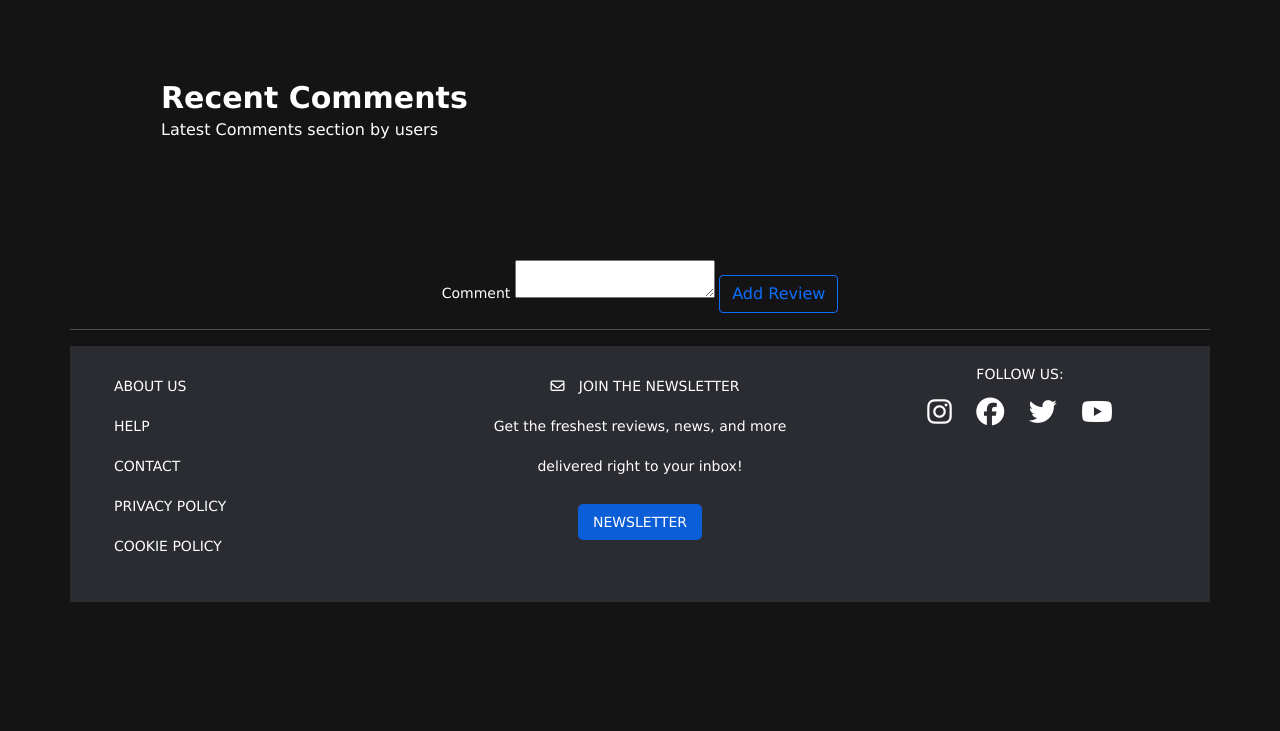
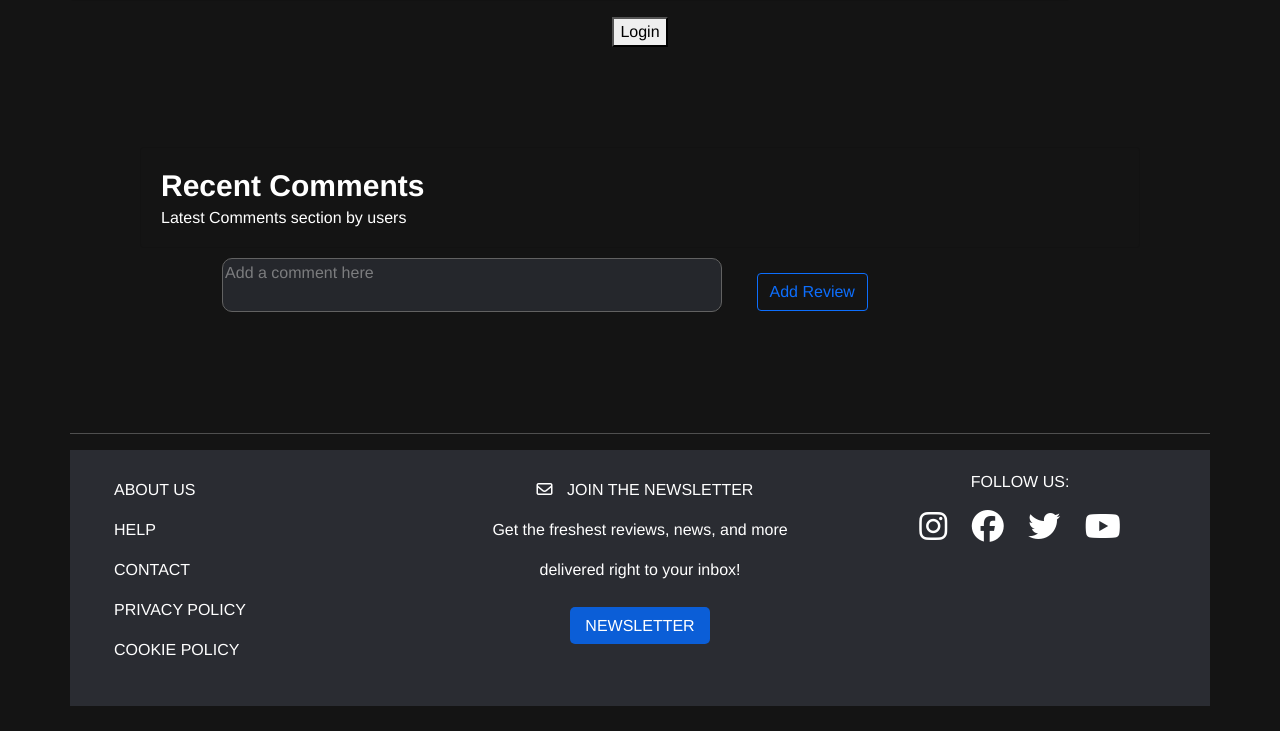
Before and after one commit to joao-guerra91/mdb, a Node server app: template views/movie-detail.hbs in a window 1280 px wide. Shown: the part 501-1232 px from the top of the page. Before the commit the page ends 1103 px from the top, so only its background shows below. Run offline with Node 20, Linux system fonts and the light colour scheme; the template is opened without the code that fills it, so the values that code supplies are empty; some libraries are stand-ins or nearby versions.

Commit message:
Did some details

```diff
--- a/public/stylesheets/style.css
+++ b/public/stylesheets/style.css
@@ -1,5 +1,5 @@
 body {
-  font: 14px "Lucida Grande", Helvetica, Arial, sans-serif;
+  font-family: Helvetica;
   background-color: #141414;
 }
 
--- a/views/movie-detail.hbs
+++ b/views/movie-detail.hbs
@@ -1,3 +1,29 @@
+<style>
+textarea {
+    border-radius: 10px;
+    background-color: #2A2C32;
+    opacity: 0.8;
+    color: white;
+    resize: none;
+    position: relative;
+    bottom: 90px;
+    width: 500px;
+    right: 110px;
+}
+
+::placeholder {
+    color: white;
+    opacity: 0.5;
+}
+
+#review-button {
+    position: relative;
+    bottom: 106px;
+    right: 80px;
+}
+</style>
+
+
 <br>
 <br>
 <div class="card mb-3 style" style="max-width: 1000px;">
@@ -73,10 +99,7 @@
   </label>
   <input type="text" name="user"> --}}
 
-  <label>
-  Comment
-  </label>
-  <textarea name="comment"></textarea>
-  <button class="btn btn-outline-primary" type="submit">Add Review</button>
+  <textarea name="comment" placeholder="Add a comment here"></textarea>
+  <button id="review-button" class="btn btn-outline-primary" type="submit">Add Review</button>
   </form>
   <hr>
--- a/views/movies-search.hbs
+++ b/views/movies-search.hbs
@@ -14,6 +14,9 @@
 
   ::placeholder{
     color: white;
+    position: relative;
+    left: 5px;
+    opacity: 0.5;
   }
 
   input {
@@ -34,7 +37,7 @@
 
   .search-bar {
     position: relative;
-    top: 20px;
+    top: 40px;
   }
 
 </style>
```
Also changed, not shown: views/watchlist.hbs (+11 -2 lines).
